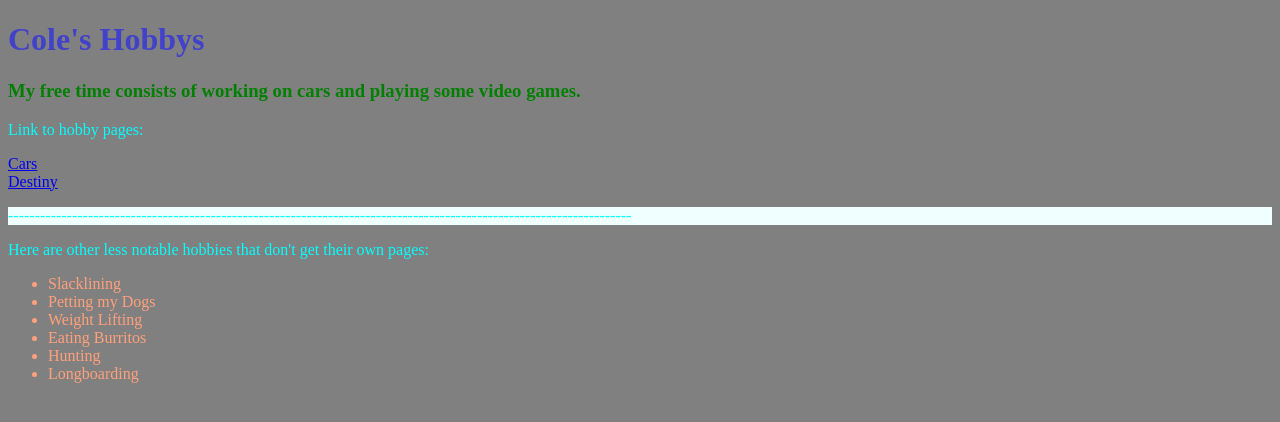
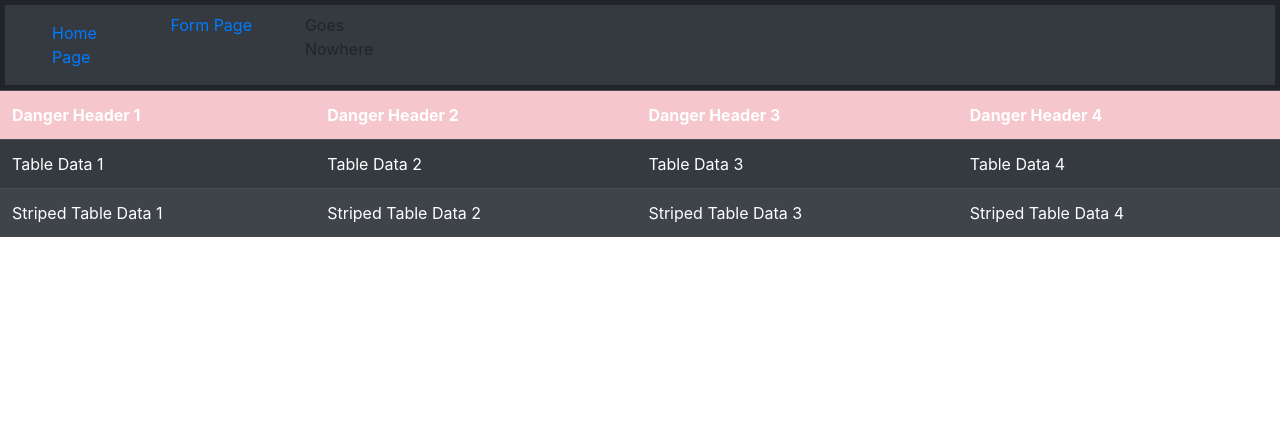
Before and after one commit to colecable/Front-End, a plain HTML site: page Index.html in a window 1280 px wide. Drawn offline with nearby package versions, Linux system fonts and the light colour scheme.

Commit message:
Add files via upload

```diff
--- a/Index.html
+++ b/Index.html
@@ -4,28 +4,55 @@
     <meta charset="UTF-8">
     <meta http-equiv="X-UA-Compatible" content="IE=edge">
     <meta name="viewport" content="width=device-width, initial-scale=1.0">
-    <title>Week8 Coding Assignment</title>
-    <link rel="stylesheet" href="Styles.css">
+    <title>Document</title>
+    <link rel="stylesheet" href="node_modules/bootstrap/dist/css/bootstrap.css">
+    <style>
+        nav {
+            border-style: solid;
+            border-width: 5px;
+        }
+    </style>
 </head>
 <body>
-  <h1>Cole's Hobbys</h1>
-  <h3>My free time consists of working on cars and playing some video games.</h3>
+    <nav class="navbar navbar-light bg-dark">
 
-  <p>Link to hobby pages:</p>
-  <a href="Engines.html">Cars</a> <br>
-  <a href="Destiny.html">Destiny</a>
+        <div class="container-fluid">
+            <div class="row">
+                <div class="col-sm">
+                    <a class="nav-link" href="Index.html">Home Page</a>
+                </div>
+                <div class="col-sm">
+                    <a href="SecondPage.html">Form Page</a>
+                </div>
+                <div class="col-sm">Goes Nowhere</div>
+            </div>
+    </nav>
 
-  <p class="special">---------------------------------------------------------------------------------------------------------------------</p>
+    <table class="table table-dark table-striped">
+        <tr class="table-danger">
+            <th>Danger Header 1</th>
+            <th>Danger Header 2</th>
+            <th>Danger Header 3</th>
+            <th>Danger Header 4</th>
+        </tr>
+        <tr>
+            <td>Table Data 1</td>
+            <td>Table Data 2</td>
+            <td>Table Data 3</td>
+            <td>Table Data 4</td>
+        </tr>
+        <tr>
+            <td>Striped Table Data 1</td>
+            <td>Striped Table Data 2</td>
+            <td>Striped Table Data 3</td>
+            <td>Striped Table Data 4</td>
+        </tr>
 
-  <p>Here are other less notable hobbies that don't get their own pages:</p>
+    </table>
 
-  <ul>
-      <li>Slacklining</li>
-      <li>Petting my Dogs</li>
-      <li>Weight Lifting</li>
-      <li>Eating Burritos</li>
-      <li>Hunting</li>
-      <li>Longboarding</li>
-  </ul>
+
+
+    <script src="node_modules/jquery/dist/jquery.js"></script>
+    <script src="node_modules/bootstrap/dist/js/bootstrap.bundle.js"></script>
 </body>
 </html>
```
Also changed, not shown: SecondPage.html (added, +50 -0 lines).
